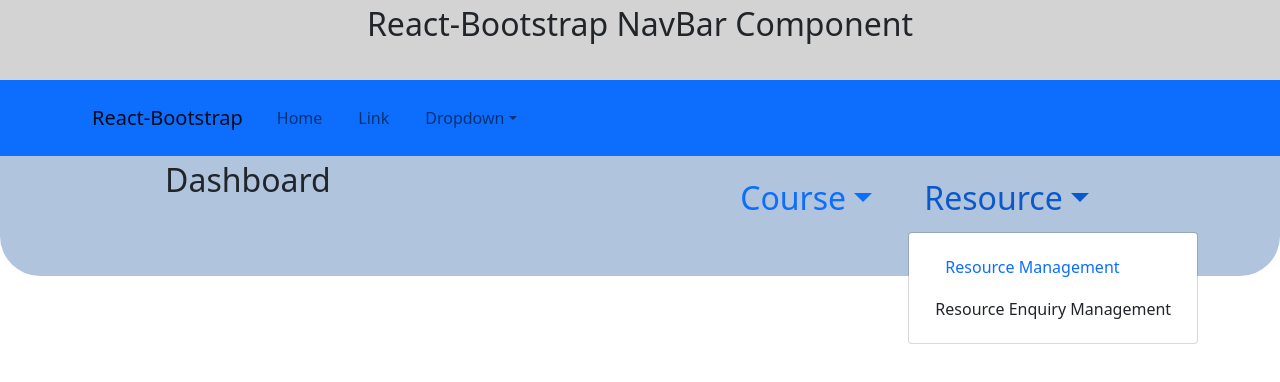
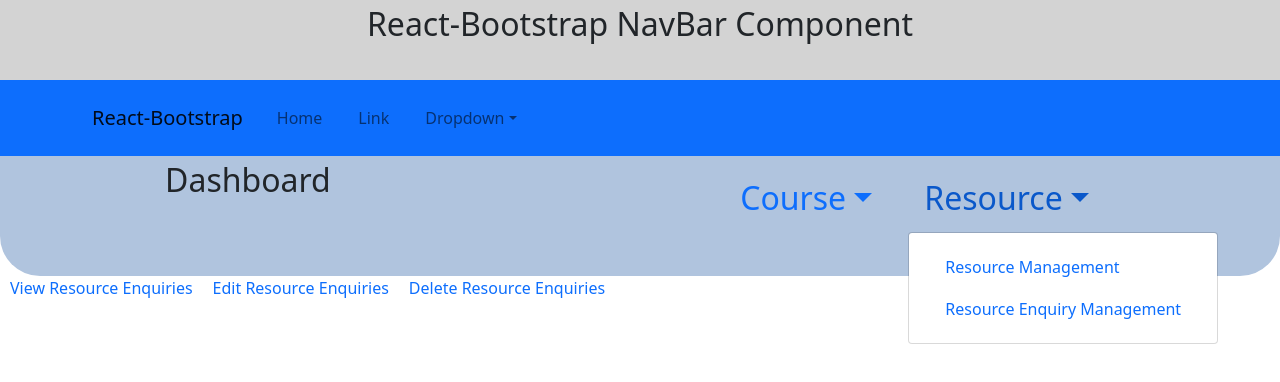
Before and after one commit to Faithinfotech-Training/Experion-Node-Team4, a React (Create React App) app: page /admin/resource-enquiry in a window 1280 px wide. Both pictures are taken after a click on the button "Resource". Shown: the top 382 px of the page. Built offline with nearby package versions, Linux system fonts and the light colour scheme.

Commit message:
added routes for resource enquiry management

```diff
--- a/src/Routers/Routers.js
+++ b/src/Routers/Routers.js
@@ -12,11 +12,16 @@ import CeqMng from "../pages/CourseEnquiryManagement/CeqMng";
 import ViewCeq from "../pages/CourseEnquiryManagement/ViewCeq/ViewCeq";
 import EditCeq from "../pages/CourseEnquiryManagement/EditCeq/EditCeq";
 
-//imprting the resource management components.
+//imp0rting the resource management components.
 import ResourceMng from "../pages/ResourceManagement/ResourceMng";
 import AddResource from "../pages/ResourceManagement/AddResource/AddResource";
 import ViewResource from "../pages/ResourceManagement/ViewResource/ViewResource";
 import EditResource from "../pages/ResourceManagement/EditResource/EditResource";
+
+//Components for resource enquiry Management
+import ReqMng from "../pages/resource enquiry management/ReqMng";
+import ViewReq from "../pages/resource enquiry management/ViewReq/ViewReq";
+import EditReq from "../pages/resource enquiry management/EditReq/EditReq";
 
 function Routers() {
   return (
@@ -28,8 +33,8 @@ function Routers() {
         {/* Routes for Course Management */}
         <Route path="/admin/course" element={<CourseMng />} />
         <Route path="/admin/course/add-course" element={<AddCourse />} />
-        <Route path="/admin/course/edit-course" element={<EditCourse />}/>
-        <Route path="/admin/course/view-courses" element={<ViewCourse />}/>
+        <Route path="/admin/course/edit-course" element={<EditCourse />} />
+        <Route path="/admin/course/view-courses" element={<ViewCourse />} />
 
         {/* Routes for Course Enquiry Management */}
         <Route path="/admin/course-enquiry" element={<CeqMng />} />
@@ -39,13 +44,17 @@ function Routers() {
 
         {/* Routes for Resource Management      */}
 
-         <Route path="/admin/resource" element={<ResourceMng />} />
+        <Route path="/admin/resource" element={<ResourceMng />} />
         <Route path="/admin/resource/add-resource" element={<AddResource />} />
-        <Route path="/admin/resource/edit-resource" element={<EditResource /> }/>
-          <Route path="/admin/resource/view-resources" element={<ViewResource/> }/>
+        <Route path="/admin/resource/edit-resource" element={<EditResource />} />
+        <Route path="/admin/resource/view-resources" element={<ViewResource />} />
 
+        {/* Routes for Resource Enquiry Management */}
+        <Route path="/admin/resource-enquiry" element={<ReqMng />} />
+        <Route path="/admin/resource-enquiry/view-resource-enquiry" element={<ViewReq />} />
+        <Route path="/admin/resource-enquiry/edit-resource-enquiry" element={<EditReq />} />
 
-        </Routes>
+      </Routes>
     </Router>
   );
 }
--- a/src/pages/Admin.js
+++ b/src/pages/Admin.js
@@ -1,13 +1,13 @@
-import {Link} from "react-router-dom";
+import { Link } from "react-router-dom";
 import { NavDropdown } from 'react-bootstrap';
 
 import "./Admin.css";
 
 
 
-function Admin(){
+function Admin() {
 
-    return(
+    return (
         <div>
             <div className="dashboard">
                 <div className="dashboarditem">Dashboard</div>
@@ -20,8 +20,8 @@ function Admin(){
                     </div>
                     <div className="item">
                         <NavDropdown title="Resource" id="basic-nav-dropdown">
-            <NavDropdown.Item >  < Link to="/admin/resource">Resource Management</Link></NavDropdown.Item>
-                            <NavDropdown.Item >Resource Enquiry Management</NavDropdown.Item>
+                            <NavDropdown.Item > < Link to="/admin/resource">Resource Management</Link></NavDropdown.Item>
+                            <NavDropdown.Item ><Link to="/admin/resource-enquiry">Resource Enquiry Management</Link></NavDropdown.Item>
                         </NavDropdown>
                     </div>
 
--- /dev/null
+++ b/src/pages/resource enquiry management/EditReq/EditReq.js
@@ -0,0 +1,14 @@
+
+
+
+
+function EditReq(){
+
+    return(
+        <>
+        This page is for Viewing Resource Enq List
+        </>
+    )
+}
+
+export default EditReq;
--- /dev/null
+++ b/src/pages/resource enquiry management/ReqMng.css
@@ -0,0 +1,4 @@
+a{
+    text-decoration: none;
+    margin: 10px;
+}
--- /dev/null
+++ b/src/pages/resource enquiry management/ReqMng.js
@@ -0,0 +1,21 @@
+import { Link } from "react-router-dom";
+
+
+import './ReqMng.css';
+
+function ReqMng(){
+
+    return(
+        <>
+
+        <Link to="/admin/resource-enquiry/view-resource-enquiry">View Resource Enquiries</Link>
+        <Link to="/admin/resource-enquiry/edit-resource-enquiry">Edit Resource Enquiries</Link>
+        <Link to="/admin/resource-enquiry/delete-resource-enquiry">Delete Resource Enquiries</Link>
+        </>
+    )
+}
+
+
+
+
+export default ReqMng;
--- /dev/null
+++ b/src/pages/resource enquiry management/ViewReq/ViewReq.js
@@ -0,0 +1,14 @@
+
+
+
+
+function ViewReq(){
+
+    return(
+        <>
+        This page is for Viewing Resource Enquiry List
+        </>
+    )
+}
+
+export default ViewReq;
```
Lines whose indentation alone changed are shown as unchanged.
